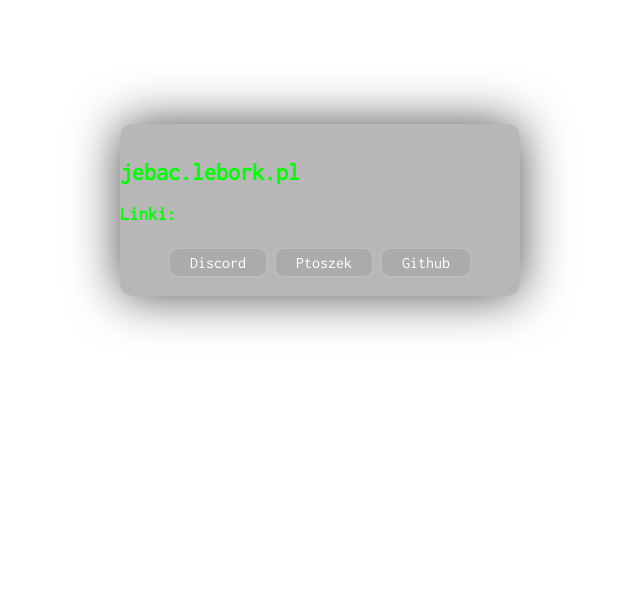
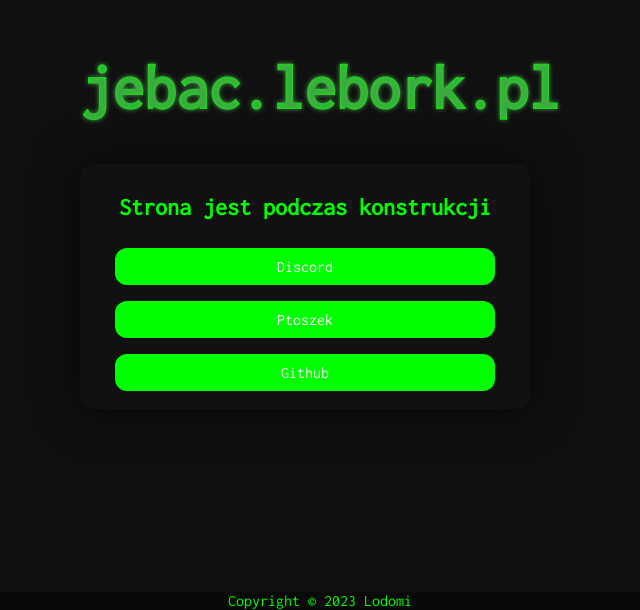
Before and after one commit to iodomi/jebac.lebork.pl, a plain HTML site: page index.html in a window 1280 px wide. Shown: the part 190-800 px from the top of the page, without its empty margins (320-960 px from the left). Drawn offline with Linux system fonts and the light colour scheme.

Commit message:
epik updat

```diff
--- a/index.html
+++ b/index.html
@@ -10,10 +10,13 @@
 
 <body>
   <canvas id="canvas"></canvas>
-  <div class="rounded-box">
+
+  <div class="main">
+    <div class="main_content">
+      <h1 class="title">jebac.lebork.pl</h1>
+      <div class="box">
         <div class="discord-info">
-      <h2>jebac.lebork.pl</h2>
-      <h3>Linki:</h3>
+          <h2>Strona jest podczas konstrukcji</h3>
         </div>
         <div class="button-container">
           <a href="https://jebac.lebork.pl/discord" class="button">Discord</a>
@@ -21,6 +24,11 @@
           <a href="https://github.com/Iodomi/jebac.lebork.pl" class="button">Github</a>
         </div>
       </div>
+    </div>
+  </div>
+
+  <!-- <div id="footer" href="https://github.com/Iodomi">Copyright © 2023 Lodomi</div> -->
+  <a href="https://github.com/Iodomi" id="footer">Copyright © 2023 Lodomi</a>
 </body>
 
 </html>
--- a/style.css
+++ b/style.css
@@ -2,12 +2,14 @@
 
 body {
     font-family: 'Inconsolata', sans-serif;
+    background-color: #101010;
     color: #00ff00;
     display: flex;
     justify-content: center;
     align-items: center;
     height: 100vh;
     margin: 0;
+    position: relative;
 }
 
 canvas {
@@ -19,12 +21,39 @@ canvas {
     z-index: -1;
 }
 
-.rounded-box {
-    background-color: #00000048;
+.main{
+    display: grid;
+    align-items: center;
+    justify-content: center;
+    text-align: center;
+}
+
+.main h1.title{
+    transition: all 0.35s;
+    text-shadow: 0 0 5px #45a049;
+    font-size: 4.0rem;
+    background: #00ff00;
+    -webkit-background-clip: text;
+    -moz-background-clip: text;
+    -webkit-text-fill-color: transparent;
+    -moz-text-fill-color: transparent;
+    text-align: center;
+}
+
+.main h1.title:hover {
+    text-shadow: 0 0 10px #45a049;
+    transition: all 0.3s ease;
+    text-align: center;
+    transform: scale(1.1);
+}
+
+.box {
+    position: relative;
+    background-color: #111111;
     border-radius: 13px;
-    padding: 15px 0px;
+    padding: 10px 0px;
     box-shadow: 0px 0px 50px rgba(0, 0, 0, 0.7);
-    max-width: 400px;
+    max-width: 450px;
     width: 100%;
     backdrop-filter: blur(15px);
 }
@@ -42,26 +71,44 @@ canvas {
 }
 
 .button-container {
-    display: flex;
-    flex-wrap: wrap;
-    justify-content: center;
-    margin-top: 20px;
+  display: flex;
+  flex-direction: column;
+  align-items: center;
+  margin-top: 20px;
 }
 
 .button {
-    padding: 5px 20px;
-    margin: 5px;
-    background-color: #03030311;
-    box-shadow: 0px 0px 3px rgba(255, 255, 255, 0.233);
+    width: 80%;
+    padding: 10px;
+    margin: 8px;
+    background-color: #00ff00;
     color: #fff;
-    border: none;
-    border-radius: 8px;
+    border-radius: 12px;
     cursor: pointer;
     text-decoration: none;
-    transition: box-shadow 0.3s ease, background-color 0.3s ease;
+    transition: background-color 0.3s ease, color 0.3s ease, transform 0.3s ease;
+  }
+
+  .button:hover {
+    background-color: #45a049;
+    color: #fff;
+    transform: scale(1.05);
+  }
+
+body::after {
+    content: '';
+    display: block;
+    height: 50px;
+  }
+
+  #footer {
+    color: inherit;
+    text-decoration: none;
+    position: fixed;
+    bottom: 0;
+    width: 100%;
+    height: 18px;
+    text-align: center;
+    background-color: #090909;
+    z-index: 999;
 }
-
-.button:hover {
-    background-color: #03030334;
-    box-shadow: 0px 0px 3px rgba(255, 255, 255, 0.521);
-}
```
Lines whose indentation alone changed are shown as unchanged.
